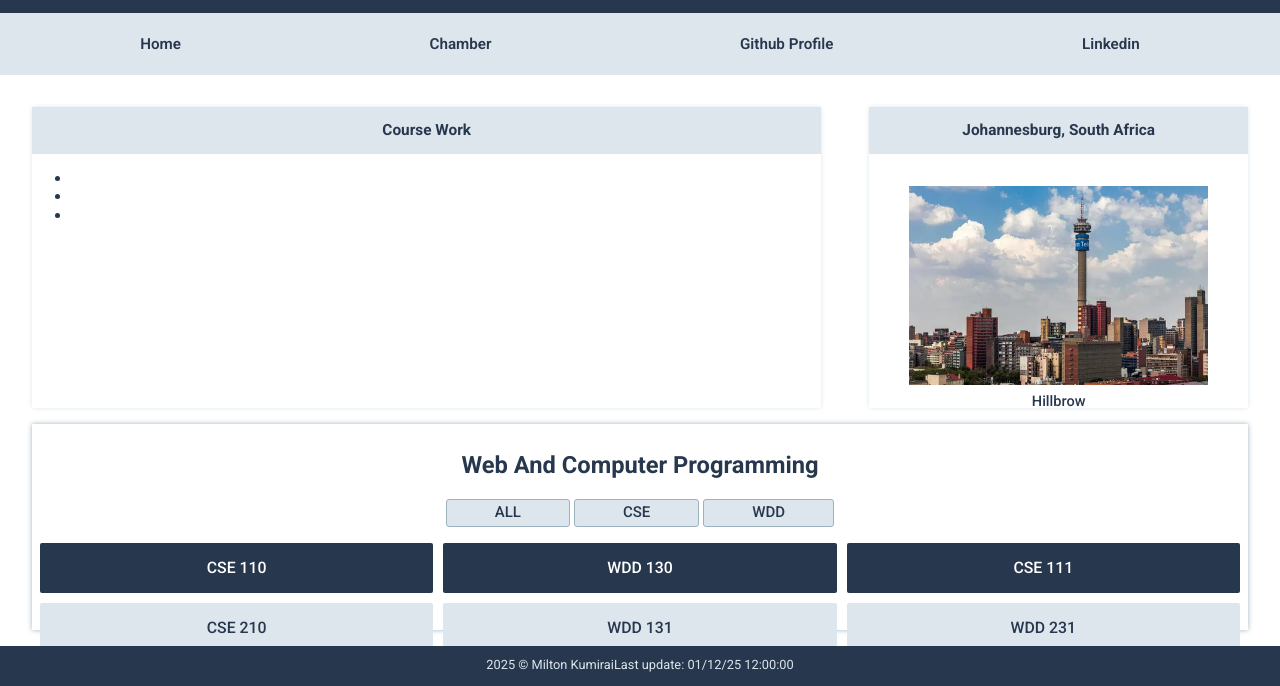
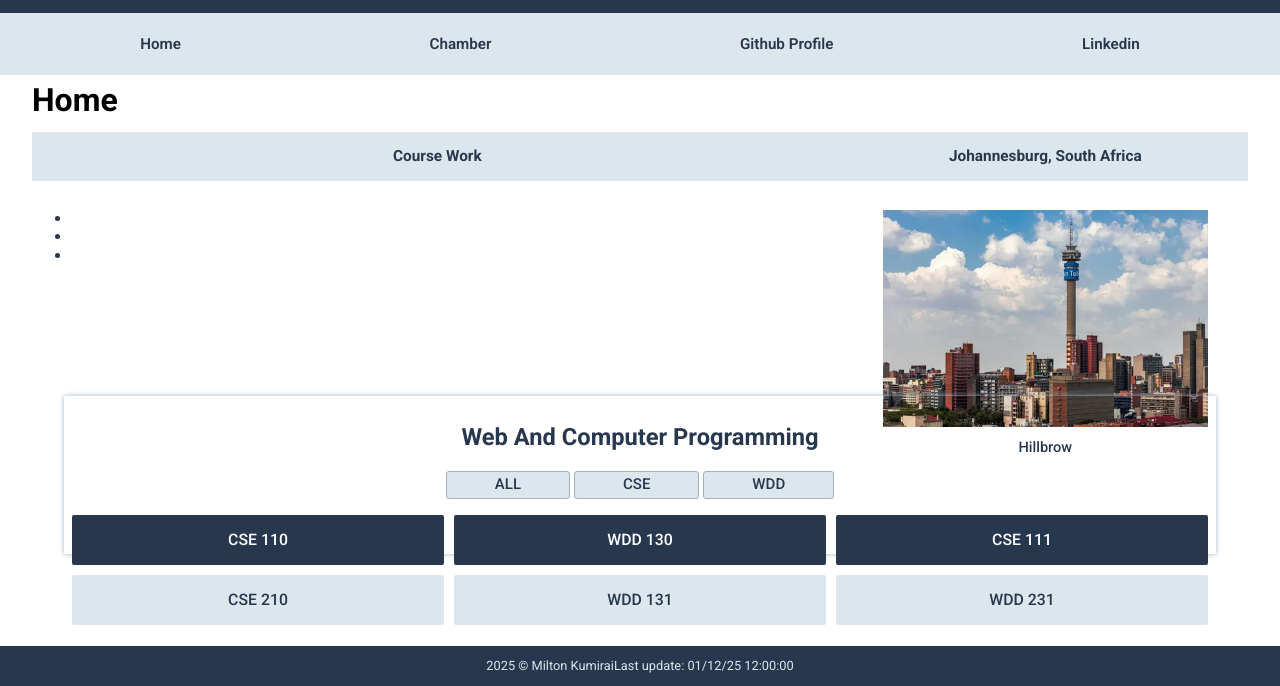
Before and after one commit to Kummirai/wdd231, a plain HTML site: page index.html in a window 1280 px wide. Shown: the part 114-800 px from the top of the page. Drawn offline with Linux system fonts and the light colour scheme.

Commit message:
Divide the main section into three subsections.

```diff
--- a/index.html
+++ b/index.html
@@ -34,28 +34,24 @@
             </nav>
         </header>
         <main>
-            <article>
+            <h1>Home</h1>
+            <section class="main">
                 <h2>Course Work</h2>
-            </article>
                 <ul>
                     <li></li>
                     <li></li>
                     <li></li>
                 </ul>
-        </main>
-        <aside>
-            <article>
+            </section>
+            <section class="aside">
                 <h2>Johannesburg, South Africa</h2>
-            </article>
                 <figure class="country">
                     <img src="images/johannesburg.webp" alt="Picture of Johannesburg in South Africa">
                     <figcaption>Hillbrow</figcaption>
                 </figure>
-        </aside>
-        <div class="classes">
-            <article>
+            </section>
+            <section class="classes">
                 <h2 class="heading">Web And Computer Programming</h2>
-            </article>
                 <div class="dept">
                     <button>ALL</button>
                     <button>CSE</button>
@@ -64,7 +60,8 @@
                 <div class="subjects">
 
                 </div>
-        </div>
+            </section>
+        </main>
         <footer>
             <p>2025 &copy; Milton Kumirai</p>
             <p>Last update: 01/12/25 12:00:00</p>
--- a/scripts/script.js
+++ b/scripts/script.js
@@ -1,10 +1,7 @@
 import courses from "./courses.js";
-
 
 const subjects = document.querySelector(".subjects");
 const buttons = document.querySelectorAll("button");
-
-
 
 //Dynamically add courses into course section
 let courseSection = "";
--- a/styles/style.css
+++ b/styles/style.css
@@ -87,53 +87,57 @@ nav a:hover{
 }
 
 main{
-    background-color: var(--acent-color-2);
-    grid-column: 1 / 9;
-    grid-row: 2/ 8;
-    margin: 2rem 2rem 0 2rem;
-    border-radius: 2px;
-    box-shadow: 0 0 5px var(--accent-color-3);
+    grid-column: 1 / 13;
+    grid-row: 2/ 12;
+    margin: 0 2rem 2rem 2rem;
+    display: grid;
+    grid-template-columns: repeat(12, 1fr);
+    grid-template-rows: repeat(12, 1fr);
 }
 
-main article, aside article{
-    background-color: var(--accent-color-3);
-    color: var(--primary-color);
-    padding: 0.1rem 0;
+main h1{
+ grid-column: 1 / 13;
+ grid-row: 1 ;
+ margin: 0;
+ align-self: flex-end;
 }
 
+.main, .aside {
+    display: flex;
+    flex-direction: column;
+}
 
-main article h2, aside article h2{
+.main{
+    grid-column: 1 / 9;
+    grid-row: 2 / 8;
+}
+
+.aside{
+    grid-column: 9 / 13;
+    grid-row: 2 / 8;
+}
+
+.aside figure{
+    max-width: 400px;
+}
+
+.aside figure img{
+    width: 100%;
+}
+
+.main h2, .aside  h2{
     text-align: center;
     font-weight: 700;
     font-size: calc(0.8rem + 0.2vw);
     color: var(--primary-color);
+    background-color: var(--accent-color-3);
+    padding: 1rem;
 }
-
 
 ul li{
     color: var(--primary-color);
 }
 
-aside{
-    grid-column: 9 / 13;
-    grid-row: 2 / 8;
-    margin: 2rem 2rem 0rem 1rem;
-    border-radius: 2px;
-    box-shadow: 0 0 5px var(--accent-color-3);
-}
-
-aside .country{
-    display: flex;
-    flex-direction: column;
-    justify-content: flex-start;
-    align-items: center;
-    margin-top: 2rem;
-}
-
-aside .country img{
-    width: 100%;
-    height: auto;
-}
 
 figcaption{
     text-align: center;
@@ -142,8 +146,6 @@ figcaption{
     font-weight: 500;
     font-size: calc(0.75rem + 0.2vw);
 }
-
-
 
 .classes{
     grid-column: 1 / 13;
```
Lines whose indentation alone changed are shown as unchanged.
